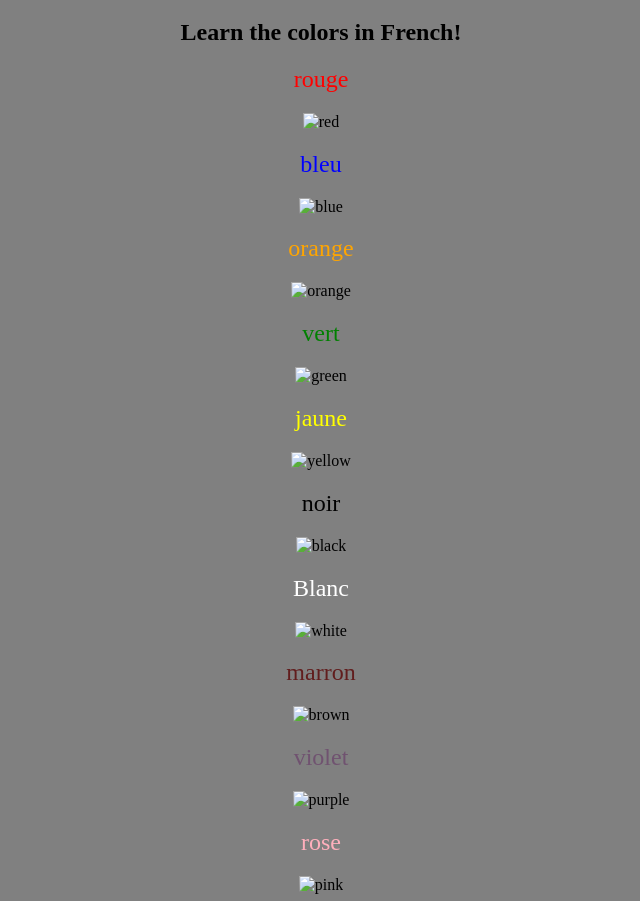
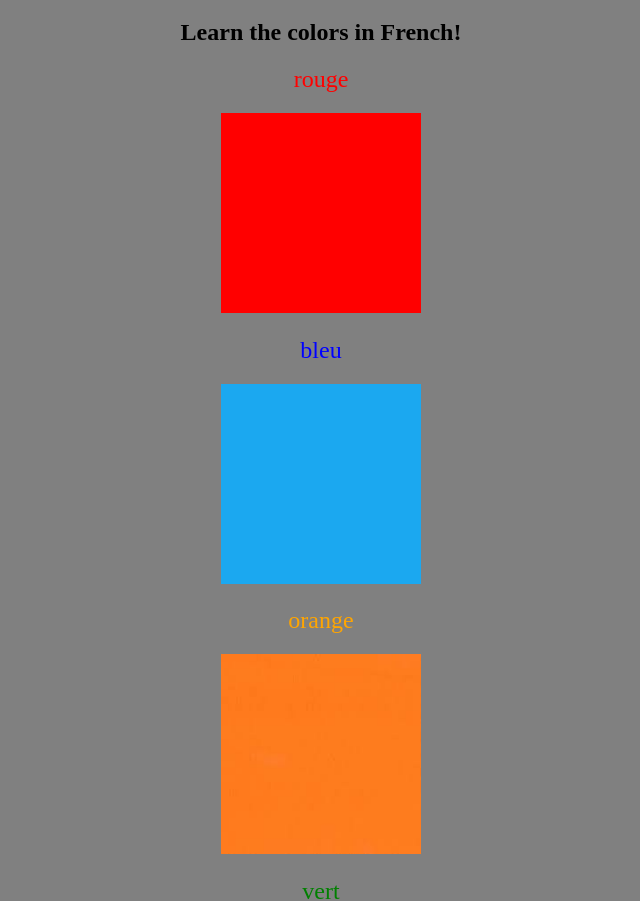
Before and after one commit to mdhassan10/learncolourinfrench, a plain HTML site: page index.html in a window 1280 px wide. Shown: the part 61-962 px from the top of the page, without its empty margins (319-959 px from the left). Drawn offline with Linux system fonts and the light colour scheme.

Commit message:
index.html

```diff
--- a/index.html
+++ b/index.html
@@ -10,33 +10,33 @@
     <h1>Colors</h1>
     <h2>Learn the colors in French!</h2>
     <h2 class="color-title" id="red">rouge</h2>
-    <img src="./assets/images/red.png" alt="red" />
+    <img src="./red.png" alt="red" />
 
     <h2 class="color-title" id="blue">bleu</h2>
-    <img src="./assets/images/blue.png" alt="blue" />
+    <img src="./blue.png" alt="blue" />
 
     <h2 class="color-title" id="orange">orange</h2>
-    <img src="./assets/images/orange.png" alt="orange" />
+    <img src="./orange.png" alt="orange" />
 
     <h2 class="color-title" id="green">vert</h2>
-    <img src="./assets/images/green.png" alt="green" />
+    <img src="./green.png" alt="green" />
 
     <h2 class="color-title" id="yellow">jaune</h2>
-    <img src="./assets/images/yellow.png" alt="yellow" />
+    <img src="./yellow.png" alt="yellow" />
 
     <h2 class="color-title" id="black">noir</h2>
-    <img src="./assets/images/black.png" alt="black" />
+    <img src="./black.png" alt="black" />
 
     <h2 class="color-title" id="white">Blanc</h2>
-    <img src="./assets/images/white.png" alt="white" />
+    <img src="./white.png" alt="white" />
 
     <h2 class="color-title" id="brown">marron</h2>
-    <img src="./assets/images/brown.png" alt="brown" />
+    <img src="./brown.png" alt="brown" />
 
     <h2 class="color-title" id="purple">violet</h2>
-    <img src="./assets/images/purple.png" alt="purple" />
+    <img src="./purple.png" alt="purple" />
 
     <h2 class="color-title" id="pink">rose</h2>
-    <img src="./assets/images/pink.png" alt="pink" />
+    <img src="./pink.png" alt="pink" />
   </body>
 </html>
```
